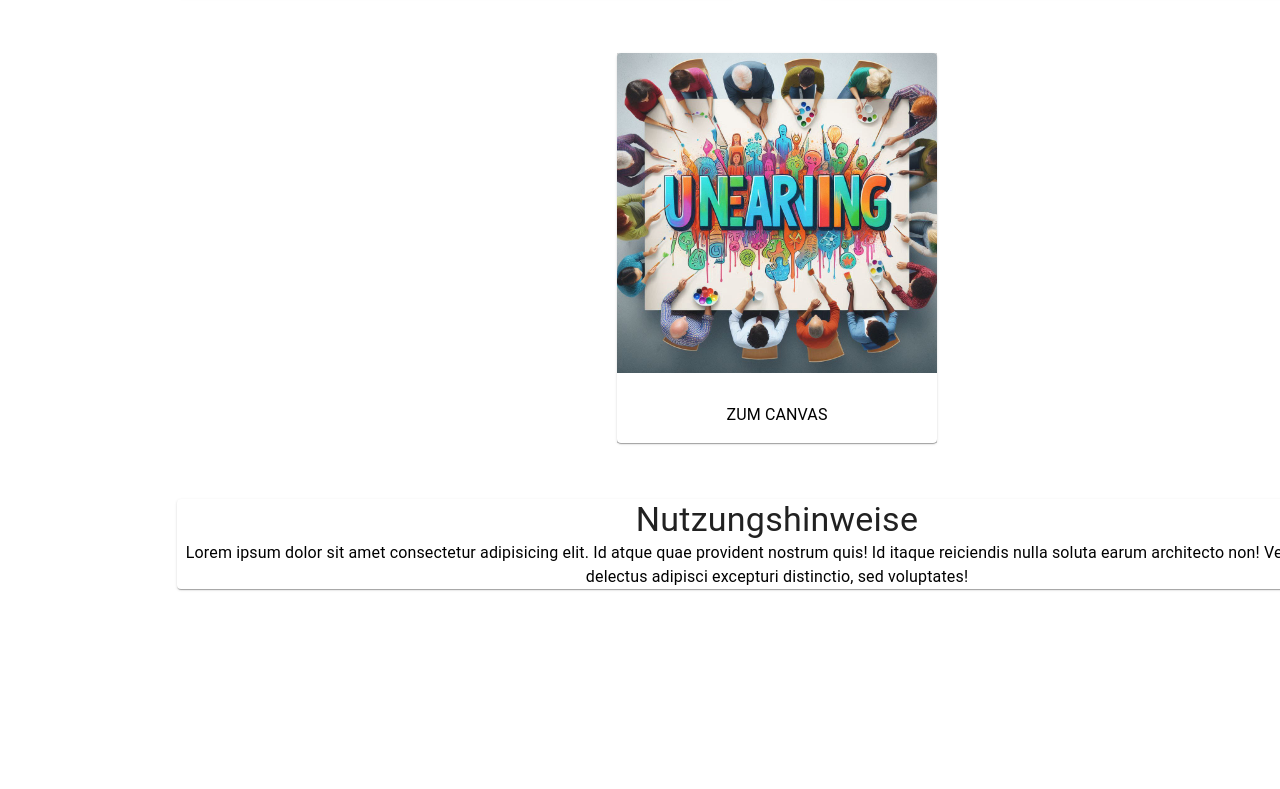
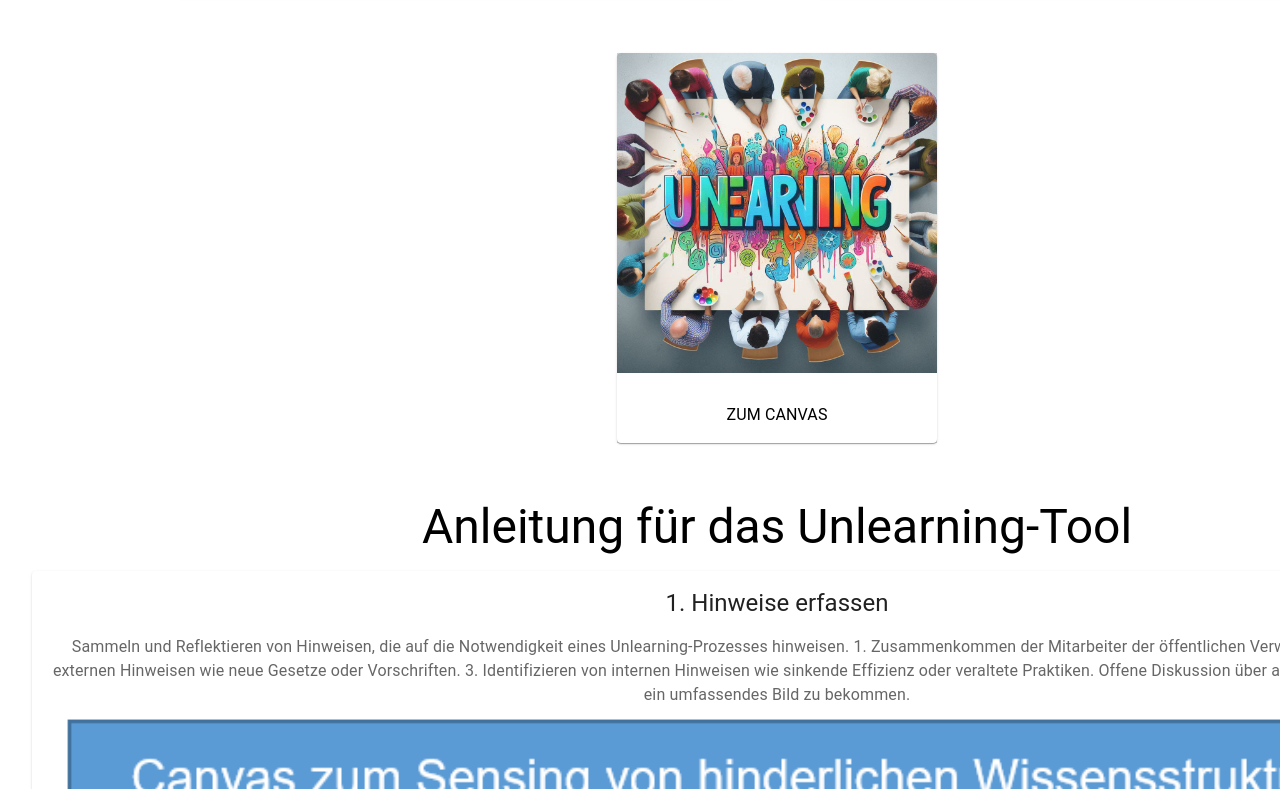
Before and after one commit to MaKow19/UnlearningCanvas, a React (Vite) app: page /about in a window 1280 px wide. Shown: the part 341-1130 px from the top of the page. Before the commit the page ends 962 px from the top, so only its background shows below. Built offline with nearby package versions, Linux system fonts and the light colour scheme.

Commit message:
Anleitung Component mit Schnittstelle zu Infobutton

```diff
--- /dev/null
+++ b/src/Components/Anleitung.tsx
@@ -0,0 +1,103 @@
+import React from 'react';
+import { Card, CardContent, Typography, Stack, CardMedia } from '@mui/material';
+import testImage from '../Images/test.png'; // Beispiel für Bildimport
+
+
+
+type Step = {
+  title: string;
+  description: string;
+  image?: string;
+}
+
+const steps: Step[] = [
+  {
+    title: 'Hinweise erfassen',
+    description: `Sammeln und Reflektieren von Hinweisen, die auf die Notwendigkeit eines Unlearning-Prozesses hinweisen.
+      1. Zusammenkommen der Mitarbeiter der öffentlichen Verwaltung.
+      2. Identifizieren von externen Hinweisen wie neue Gesetze oder Vorschriften.
+      3. Identifizieren von internen Hinweisen wie sinkende Effizienz oder veraltete Praktiken.
+      Offene Diskussion über alle gesammelten Hinweise, um ein umfassendes Bild zu bekommen.`,
+    image: testImage
+  },
+  {
+    title: 'Festlegung des Hinweises',
+    description: `Auswahl des relevantesten Hinweises für die aktuelle Iteration.
+      1. Besprechen aller gesammelten Hinweise aus Schritt 1.
+      2. Evaluieren und Priorisieren der Hinweise basierend auf deren Relevanz und Dringlichkeit.
+      Denjenigen Hinweis auswählen, der in dieser Iteration genauer untersucht werden soll.`
+  },
+  {
+    title: 'Team Reflexion',
+    description: `Identifikation von hinderlichen Wissensstrukturen, die den ausgewählten Hinweis verursachen.
+      1. Brainstorming-Sitzung mit dem Team.
+      2. Identifizieren von veralteten oder hinderlichen Wissensstrukturen und Praktiken.
+      3. Diskutieren, wie diese Strukturen den ausgewählten Hinweis beeinflussen.
+      Dokumentieren der gefundenen hinderlichen Wissensstrukturen.`
+  },
+  {
+    title: 'Proaktiv Hindernisse erkennen',
+    description: `Entwickeln von Strategien, um zukünftige Hindernisse frühzeitig zu erkennen.
+      1. Diskussion über die in Schritt 3 identifizierten Hindernisse.
+      2. Erarbeiten von Methoden und Indikatoren, um solche Hindernisse in Zukunft frühzeitig zu identifizieren.
+      Festlegen von regelmäßigen Überprüfungen und Maßnahmen zur proaktiven Erkennung von Hindernissen.`
+  },
+  {
+    title: 'Gemeinsames Verständnis der Beteiligten',
+    description: `Einholen von Feedback von allen beteiligten Unternehmen oder Organisationen.
+      1. Präsentation der identifizierten Hinweise und Hindernisse an alle relevanten Stakeholder.
+      2. Sammeln von Rückmeldungen und Verbesserungsvorschlägen.
+      3. Diskussion über mögliche Lösungen und Anpassungen basierend auf dem Feedback.
+      Sicherstellen, dass alle Beteiligten ein gemeinsames Verständnis und eine Einigung über die nächsten Schritte haben.`
+  },
+  {
+    title: 'Eintragung in die Sensing Datenbank',
+    description: `Dokumentation der Ergebnisse in einer strukturierten und zugänglichen Form.
+      1. Zusammenfassen der Ergebnisse aus den vorherigen Schritten.
+      2. Erstellen einer Hinweis-Hindernis-Relation.
+      3. Eintragen dieser Relation in die Sensing Datenbank.
+      Bereitstellen der Daten für zukünftige Unlearning-Prozesse und kontinuierliche Verbesserung.`
+  },
+];
+
+type AnleitungProps = {
+  index?: number;
+}
+
+const Anleitung: React.FC<AnleitungProps> = ({ index }) => {
+  const renderStep = (step: Step, index: number) => (
+    <Card key={index}>
+      <CardContent>
+        <Typography variant="h5" sx={{ marginBottom: 2 }}>
+          {index + 1}. {step.title}
+        </Typography>
+        <Typography variant="body1" color="text.secondary">
+          {step.description}
+        </Typography>
+        {step.image && (
+          <CardMedia
+            component='img'
+            height='auto'
+            image={step.image}
+            alt={step.title}
+          />
+        )}
+      </CardContent>
+    </Card>
+  );
+
+  return (
+    <Stack direction="column" alignItems="center" justifyContent="center" spacing={2}>
+      <Typography variant="h3" sx={{ marginBottom: 4, color: 'black' }}>
+        Anleitung für das Unlearning-Tool
+      </Typography>
+      {index !== undefined ? (
+        renderStep(steps[index], index)
+      ) : (
+        steps.map((step, i) => renderStep(step, i))
+      )}
+    </Stack>
+  );
+};
+
+export { Anleitung };
--- a/src/Components/Cell.tsx
+++ b/src/Components/Cell.tsx
@@ -5,11 +5,12 @@ import InfoCanvasButton from "./InfoCanvasButton";
 
 type CellProps = {
     title: string;
+    index: number;
     numberIcon?: React.ReactNode
     titleIcon?: React.ReactNode
 }
 
-const Cell = ({ title, numberIcon, titleIcon }: CellProps) => {
+const Cell = ({ title, numberIcon, titleIcon, index }: CellProps) => {
 
     const [value, setValue] = useState('');
     const [itemList, setItemList] = useState<string[]>([]);
@@ -51,7 +52,7 @@ const Cell = ({ title, numberIcon, titleIcon }: CellProps) => {
                 <Stack height={'auto'} sx={{pb: 1}}>
                     <Typography variant={'h5'}>
                         {title}
-                        <InfoCanvasButton title={title}/>
+                        <InfoCanvasButton title={title} index={index} />
                     </Typography>
 
                 </Stack>
--- a/src/Pages/About.tsx
+++ b/src/Pages/About.tsx
@@ -1,6 +1,7 @@
 import { Stack, Typography, Card, Button, CardContent, CardMedia } from "@mui/material";
 import { Link } from 'react-router-dom';
 import UnlearningCanvasLogo from '../Images/UnlearningCanvasLogo.jpg';
+import { Anleitung } from "../Components/Anleitung";
 
 const About = () => {
     return(
@@ -48,15 +49,8 @@ const About = () => {
                 </Card>
             </Stack>
 
-            <Stack width={1200}>
-                <Card>
-                    <Typography variant='h4'>
-                        Nutzungshinweise
-                    </Typography>
-                    <Typography color={'black'}>
-                    Lorem ipsum dolor sit amet consectetur adipisicing elit. Id atque quae provident nostrum quis! Id itaque reiciendis nulla soluta earum architecto non! Veritatis nobis delectus adipisci excepturi distinctio, sed voluptates!
-                    </Typography>
-                </Card>
+            <Stack>
+                <Anleitung/>
             </Stack>
         </Stack>
     )
--- a/src/Pages/Canvas.tsx
+++ b/src/Pages/Canvas.tsx
@@ -18,35 +18,35 @@ const Layout = () => {
             <Stack width={1490} display={'flex'} direction={'row'} justifyContent={'center'} spacing={2} useFlexGap flexWrap="wrap">
                 <Card>
                     <Stack bgcolor={'#ffffff'} sx={{ minWidth: 350, minHeight: 500, overflow: 'auto', width: 200, height: 424, border: 'solid'}}>
-                        <Cell title={'Hinweise erfassen'} numberIcon={<LooksOneIcon/>} titleIcon={<LiveHelpIcon/>}></Cell>
+                        <Cell index={0} title={'Hinweise erfassen'} numberIcon={<LooksOneIcon/>} titleIcon={<LiveHelpIcon/>}></Cell>
                     </Stack>
                 </Card>
                 <Card>
                     <Stack bgcolor={'#ffffff'} sx={{ minWidth: 350, minHeight: 500, overflow: 'auto', width: 200, height: 424, border: 'solid'}}>
-                        <Cell title={'Festlegung des Hinweises'} numberIcon={<LooksTwoIcon/>} titleIcon={<FeedbackIcon/>}></Cell>
+                        <Cell index={1} title={'Festlegung des Hinweises'} numberIcon={<LooksTwoIcon/>} titleIcon={<FeedbackIcon/>}></Cell>
                     </Stack>
                 </Card>
                 <Card>
                     <Stack bgcolor={'#ffffff'} sx={{ minWidth: 350, minHeight: 500, overflow: 'auto', width: 200, height: 424, border: 'solid'}}>
-                        <Cell title={'Teamreflektion'} numberIcon={<Looks3Icon/>} titleIcon={<GroupsIcon/>}></Cell>
+                        <Cell index={2} title={'Teamreflektion'} numberIcon={<Looks3Icon/>} titleIcon={<GroupsIcon/>}></Cell>
                     </Stack>
                 </Card>
 
                 <Stack>
                     <Card>
                         <Stack bgcolor={'#ffffff'} sx={{ minWidth: 350, maxHeight: 239, overflow: 'auto', width: 200, height: 424, border: 'solid'}}>
-                            <Cell title={'Proaktiv Hindernisse erkennen'} numberIcon={<Looks4Icon/>} titleIcon={<LiveHelpIcon/>}></Cell>
+                            <Cell index={3} title={'Proaktiv Hindernisse erkennen'} numberIcon={<Looks4Icon/>} titleIcon={<LiveHelpIcon/>}></Cell>
                         </Stack>
                     </Card>
                     <Card sx={{mt: 2}}>
                         <Stack bgcolor={'#ffffff'} sx={{minWidth: 350, maxHeight: 239, overflow: 'auto', width: 200, height: 424, border: 'solid'}}>
-                            <Cell title={'Gemeinsames Verständnis der Beteiligten'} numberIcon={<Looks5Icon/>} titleIcon={<InterpreterModeIcon/>}></Cell>
+                            <Cell index={4} title={'Gemeinsames Verständnis der Beteiligten'} numberIcon={<Looks5Icon/>} titleIcon={<InterpreterModeIcon/>}></Cell>
                         </Stack>
                     </Card>
                 </Stack>
                 <Card>
                     <Stack bgcolor={'#ffffff'} sx={{ direction: 'row', minWidth: 200, maxHeight: 300, overflow: 'auto', width: 1465, height: 424, border: 'solid'}}>
-                        <Cell title={'Sensing Datenbank'} numberIcon={<Looks6Icon/>} titleIcon={<StorageIcon/>}></Cell>
+                        <Cell index={5} title={'Sensing Datenbank'} numberIcon={<Looks6Icon/>} titleIcon={<StorageIcon/>}></Cell>
                     </Stack>
                 </Card>
             </Stack>
```
Also changed, not shown: src/Components/InfoCanvasButton.tsx (+29 -42 lines).
